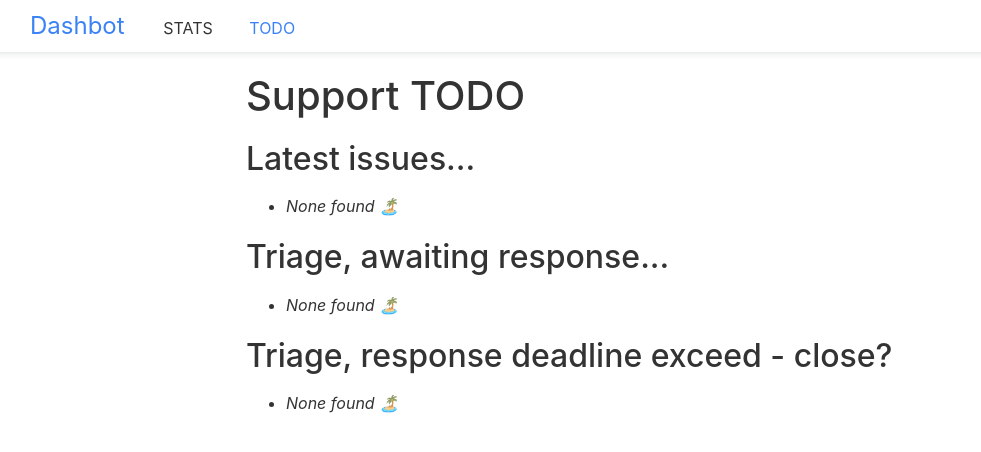
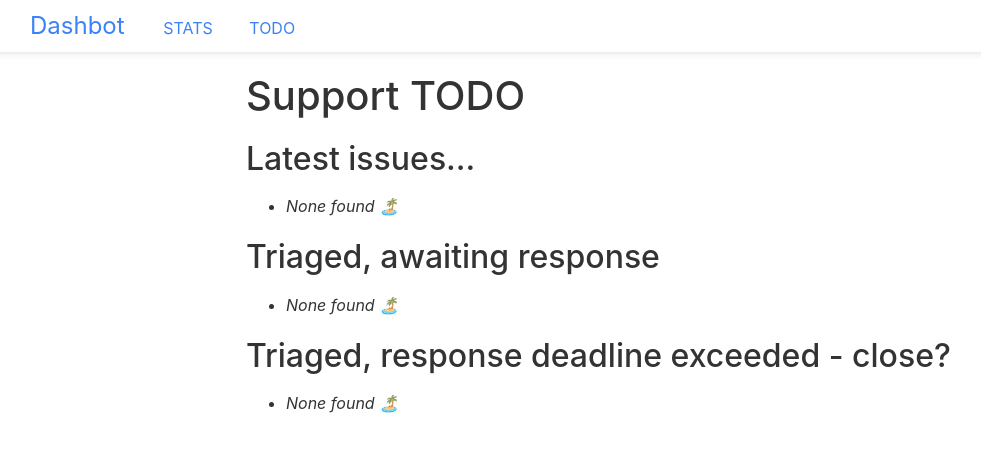
Before and after one commit to benjaoming/support-dashbot, a Django app: template dashbot/templates/dashbot/todo.html in a window 1280 px wide. Shown: the top 452 px of the page, without its empty margins (26-1007 px from the left). Run offline with Django 5.2, Linux system fonts and the light colour scheme; the template is opened without the code that fills it, so the values that code supplies are empty.

Commit message:
Update some wording

```diff
--- a/dashbot/templates/base.html
+++ b/dashbot/templates/base.html
@@ -11,7 +11,7 @@
 <nav>
   <ul>
     <li><a href="https://github.com/benjaoming/support-dashbot" class=brand>Dashbot </a></li>
-    <li class=active><a href="/">STATS </a></li>
+    <li class=mehactive><a href="/">STATS </a></li>
     <li><a href="/todo/">TODO </a></li>
   </ul>
 </nav>
--- a/dashbot/templates/dashbot/todo.html
+++ b/dashbot/templates/dashbot/todo.html
@@ -14,13 +14,13 @@
 {% endfor %}
 </ul>
 
-<h2>Triage, awaiting response...</h2>
+<h2>Triaged, awaiting response</h2>
 
 <ul>
   <li><em>None found 🏝️</em></li>
 </ul>
 
-<h2>Triage, response deadline exceed - close?</h2>
+<h2>Triaged, response deadline exceeded - close?</h2>
 
 <ul>
   <li><em>None found 🏝️</em></li>
```
